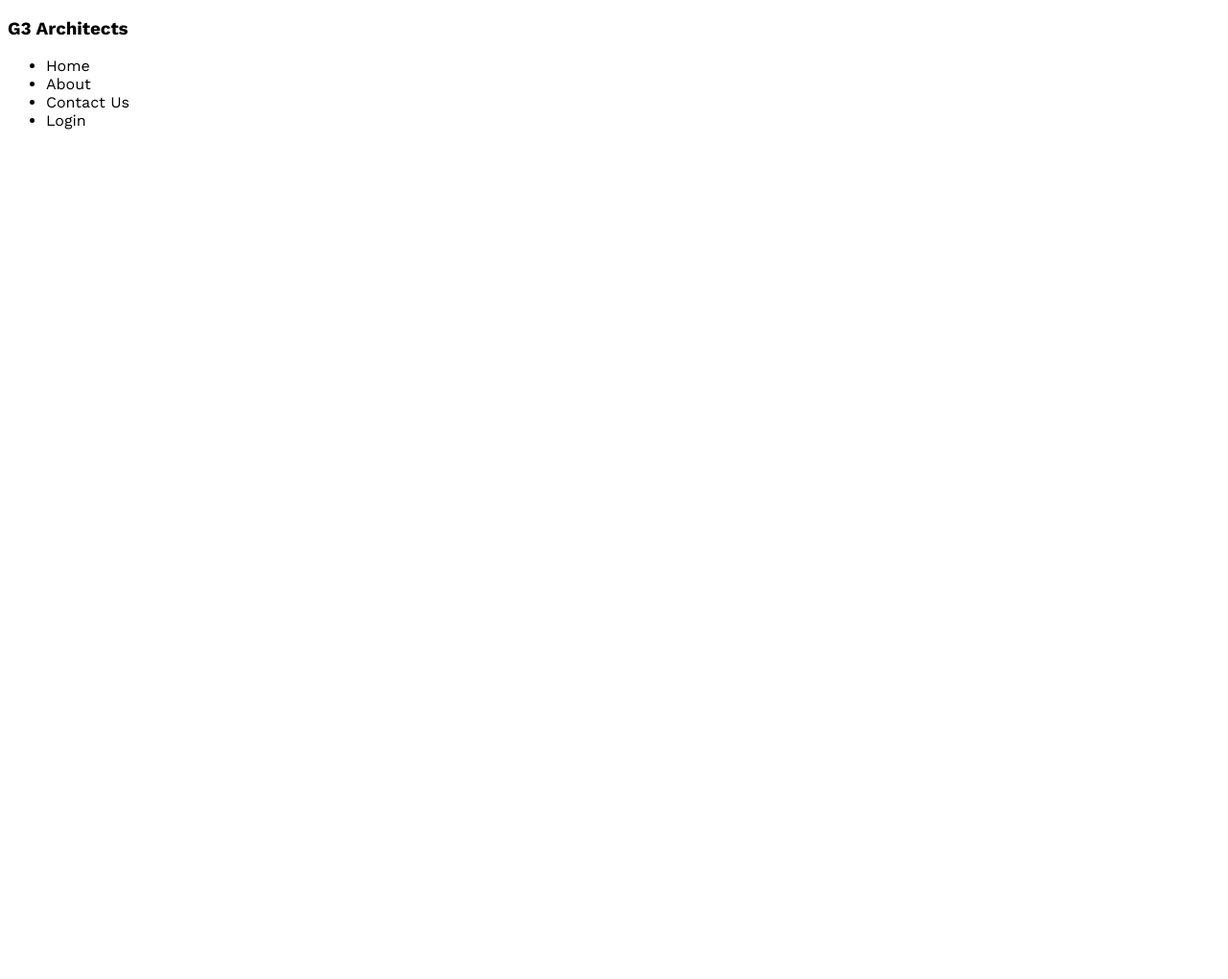
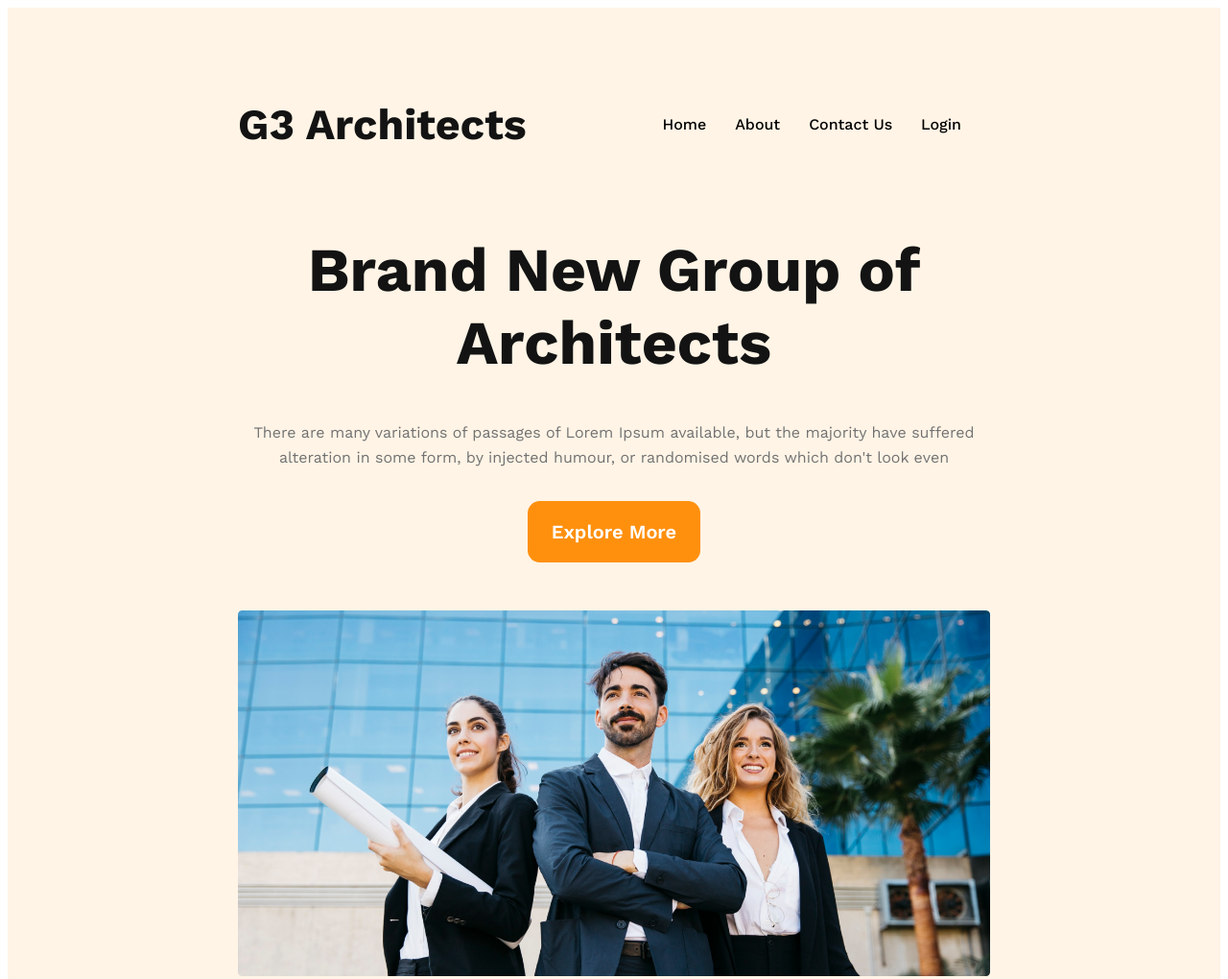
Before and after one commit to AbdullaArif11/G3-Architects, a plain HTML site: page index.html in a window 1280 px wide. Shown: the top 1020 px of the page at 96% size. Before the commit the page ends 800 px from the top, so only its background shows below. Drawn offline with nearby package versions, Linux system fonts and the light colour scheme.

Commit message:
completed header section

```diff
--- a/index.html
+++ b/index.html
@@ -12,7 +12,7 @@
 <body>
   <header>
     <nav>
-      <h3>G3 Architects</h3>
+      <h3 class="nav-title">G3 Architects</h3>
       <ul>
         <li>Home</li>
         <li>About</li>
@@ -20,6 +20,17 @@
         <li>Login</li>
       </ul>
     </nav>
+    <div class="banner">
+        <div class="banner-content">
+        <h1 class="banner-title">Brand New Group of Architects</h1>
+        <p class="banner-description">There are many variations of passages of Lorem Ipsum available, but the majority have suffered alteration in some form, by injected humour, or randomised words which don't look even</p>
+        <button class="btn-primary">Explore More</button>
+      </div>
+
+      <img src="images/banner.png" alt="">
+
+
+    </div>
   </header>
   <main>
 
--- a/style.css
+++ b/style.css
@@ -3,3 +3,84 @@
   font-family: 'Open Sans', sans-serif;
   font-family: 'Work Sans', sans-serif;
 }
+.btn-primary{
+  width: 11.2rem;
+  height: 4rem;
+  border-radius: 0.8rem;
+  background: #FF900E;
+  color: #FFF;
+  text-align: center;
+  font-size: 1.25rem;
+  font-weight: 600;
+  border: none;
+}
+
+header{
+  background-color:rgba(255, 144, 14, 0.10);
+  padding: 50px 240px;
+}
+nav{
+  display: flex;
+  justify-content: space-between;
+  align-items: center;
+}
+nav >ul{
+  display: flex;
+}
+nav li{
+  list-style: none;
+  margin-right: 30px;
+  font-weight: 500;
+  font-size: 1rem;
+}
+nav li a{
+  text-decoration: none;
+  color: #424242;
+
+}
+.nav-title{
+  font-size: 2.8rem;
+  font-weight: 700;
+  color: var(--dark-01, #131313);
+}
+.banner-content{
+  max-width: 800px;
+  text-align: center;
+  margin: 0 auto;
+
+}
+.banner-title{
+  color: var(--dark-01, #131313);
+  font-size: 4rem;
+  font-weight: 700;
+}
+.banner-description{
+  color: var(--dark-03, #727272);
+  font-size: 1rem;
+  line-height: 1.6rem;
+  margin-bottom: 32px;
+}
+
+.banner img{
+  width: 100%;
+  margin-top: 50px;
+}
+
+@media screen and (max-width:576px) {
+  header{
+    padding: 20px;
+  }
+  nav{
+    flex-direction: column;
+  }
+}
+
+
+@media screen and (min-width:576px) and (max-width: 960px) {
+  header{
+    padding: 50px;
+  }
+  nav{
+    flex-direction: column;
+  }
+}
```
Also changed, not shown: images/architect.png (added), images/banner.png (added), images/icons/customers.png (added), images/icons/email.png (added), images/icons/projects.png (added), images/icons/ribon.png (added), images/sponsors/amazon.png (added), images/sponsors/figma.png (added), images/sponsors/google.png (added), images/sponsors/spotify.png (added), images/sponsors/telerama.png (added), images/team1.png (added), images/team2.png (added), images/team3.png (added), 1 more files.
